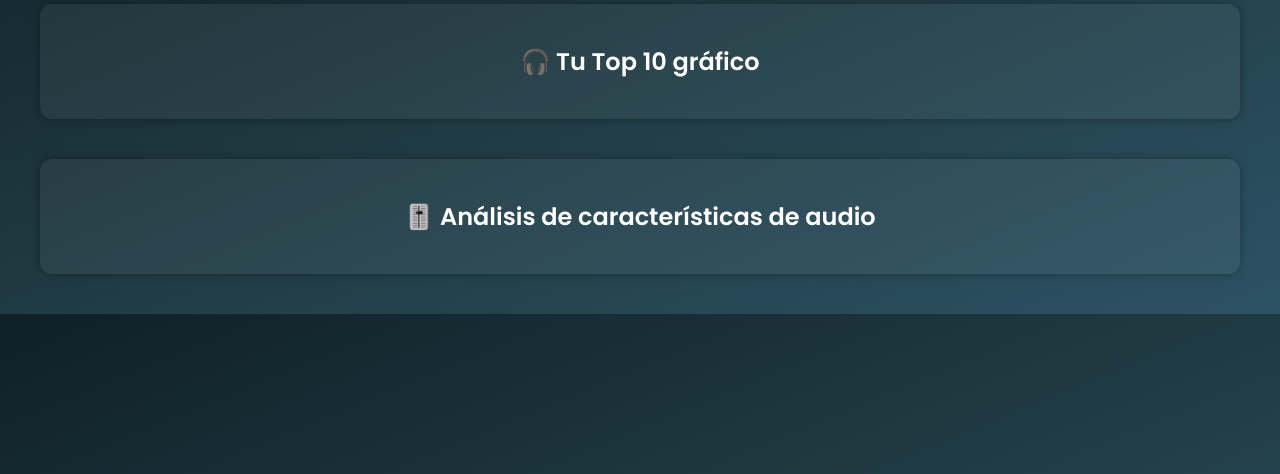
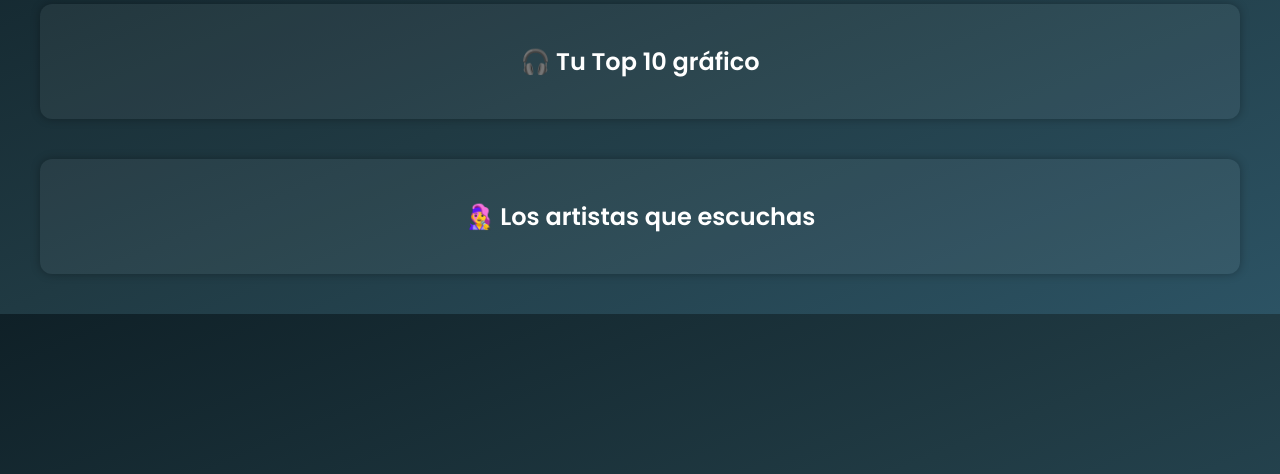
Before and after one commit to Andy-Aranda/spotify-pipeline, a Flask app: template app/templates/success.html in a window 1280 px wide. Shown: the part 214-688 px from the top of the page. Run offline with Flask 3, Linux system fonts and the light colour scheme; the template is opened without the code that fills it, so the values that code supplies are empty; some libraries are stand-ins or nearby versions.

Commit message:
artists visualization

```diff
--- a/app/templates/success.html
+++ b/app/templates/success.html
@@ -64,10 +64,9 @@
   </div>
 
   <div class="chart-container">
-    <h2>🎚️ Análisis de características de audio</h2>
-    <div>{{ radar_html | safe }}</div>
+    <h2>👩‍🎤 Los artistas que escuchas </h2>
+    <div>{{ graph_artistas_html | safe }}</div>
   </div>
-
 
 </body>
 </html>
--- a/scripts/visualizations.py
+++ b/scripts/visualizations.py
@@ -37,8 +37,8 @@ def generar_popularidad_artistas(df_tracks):
 
     fig = px.bar(
         artistas_df,
-        x='artists',
-        y='popularity',
+        x='popularity',
+        y='artists',
         title='Artistas más escuchados por popularidad',
         color='artists',
         template='plotly_dark'
```
Also changed, not shown: 1 other file.
